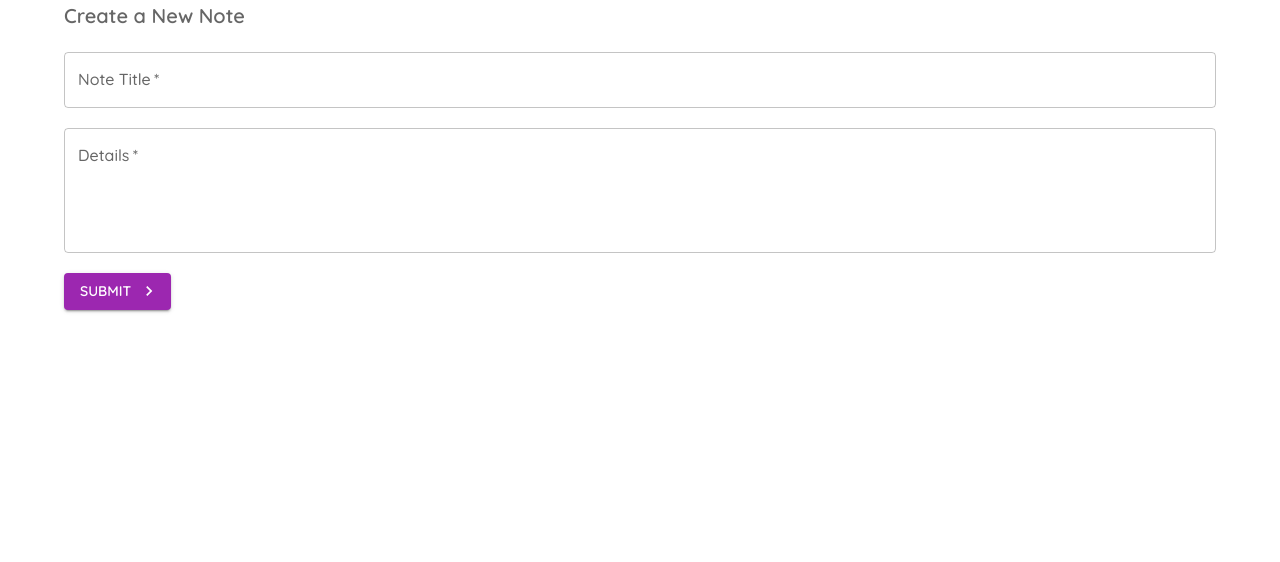
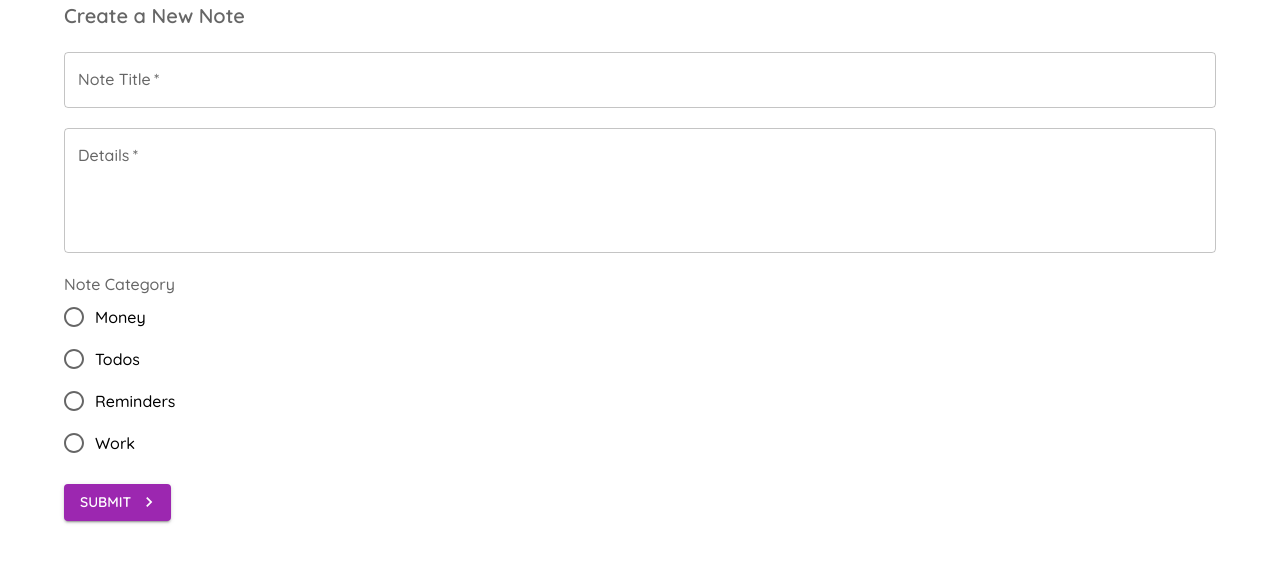
Before and after one commit to StefanoConsonni/notes-app-material-ui, a React (Create React App) app: page /create in a window 1280 px wide. Shown: the top 562 px of the page. Built offline with nearby package versions, Linux system fonts and the light colour scheme.

Commit message:
complete radio selector

```diff
--- a/src/pages/Create.js
+++ b/src/pages/Create.js
@@ -1,5 +1,5 @@
 import { useState } from "react";
-import { Typography, Button, Container, TextField } from "@mui/material";
+import { Typography, Button, Container, TextField, FormControl, FormLabel, FormControlLabel, Radio, RadioGroup } from "@mui/material";
 import { makeStyles } from "tss-react/mui";
 import KeyboardArrowRightIcon from "@mui/icons-material/KeyboardArrowRight";
 
@@ -19,6 +19,7 @@ export default function Create() {
 	const [details, setDetails] = useState("");
 	const [titleError, setTitleError] = useState(false);
 	const [detailsError, setDetailsError] = useState(false);
+	const [category, setCategory] = useState("");
 
 	const handleSubmit = (e) => {
 		e.preventDefault();
@@ -30,12 +31,12 @@ export default function Create() {
 			setDetailsError(true);
 		}
 		if (title && details) {
-			console.log(title, details);
+			console.log(title, details, category);
 		}
 	};
 
 	return (
-		<Container>
+		<Container size="sm">
 			<Typography variant="h6" component="h2" color="textSecondary" gutterBottom>
 				Create a New Note
 			</Typography>
@@ -63,12 +64,18 @@ export default function Create() {
 					error={detailsError}
 					required
 				/>
-				<Button
-					type="submit"
-					color="secondary"
-					variant="contained"
-					endIcon={<KeyboardArrowRightIcon />}
-					onClick={() => console.log("you clicked this button!")}>
+
+				<FormControl className={classes.field}>
+					<FormLabel>Note Category</FormLabel>
+					<RadioGroup value={category} onChange={(e) => setCategory(e.target.value)}>
+						<FormControlLabel value="money" control={<Radio color="secondary" />} label="Money" />
+						<FormControlLabel value="todos" control={<Radio color="secondary" />} label="Todos" />
+						<FormControlLabel value="reminders" control={<Radio color="secondary" />} label="Reminders" />
+						<FormControlLabel value="work" control={<Radio color="secondary" />} label="Work" />
+					</RadioGroup>
+				</FormControl>
+
+				<Button type="submit" color="secondary" variant="contained" endIcon={<KeyboardArrowRightIcon />}>
 					Submit
 				</Button>
 			</form>
```
